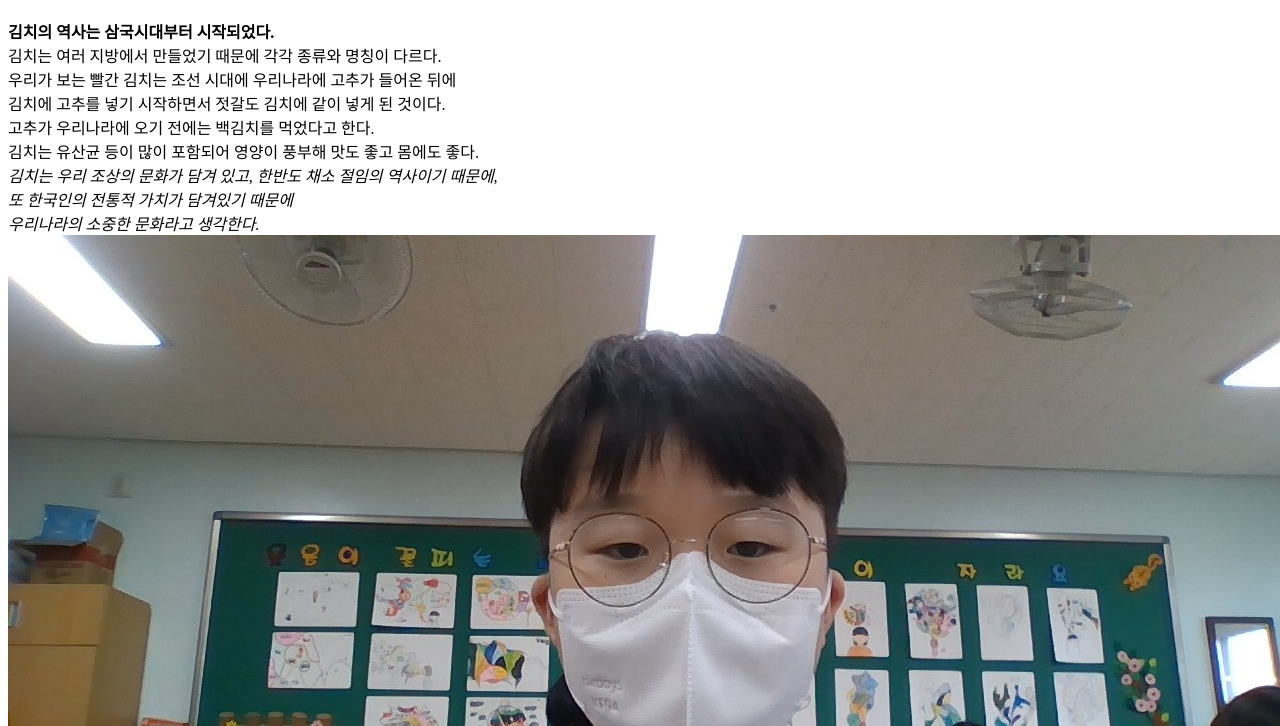
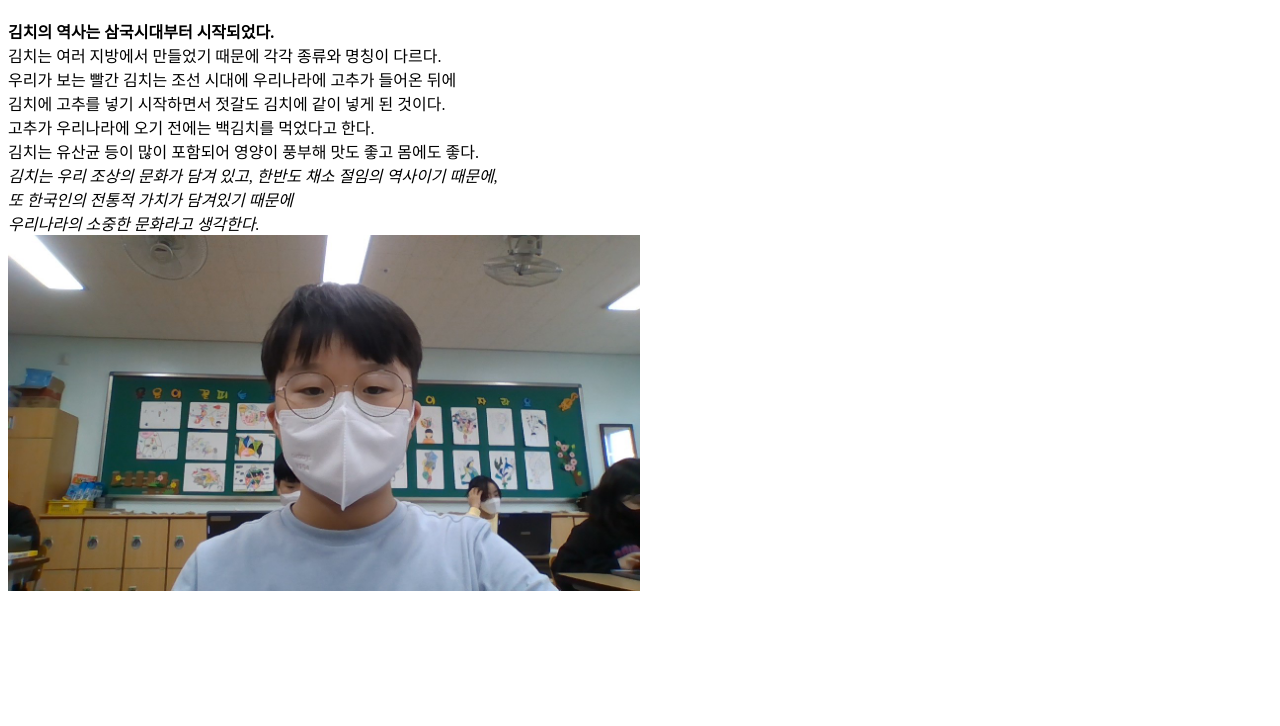
Before and after one commit to DeokjeongE/24, a plain HTML site: page index.html in a window 1280 px wide. Shown: the part 74-800 px from the top of the page. Drawn offline with Linux system fonts and the light colour scheme.

Commit message:
명령어

```diff
--- a/index.html
+++ b/index.html
@@ -9,4 +9,5 @@
 <i>김치는 우리 조상의 문화가 담겨 있고, 한반도 채소 절임의 역사이기 때문에,<br/>
 또 한국인의 전통적 가치가 담겨있기 때문에<br/>
 우리나라의 소중한 문화라고 생각한다.<i><br/>
-<img src="me.jpg"/>
+<img style="width:50%"
+src="me.jpg"/>
```
